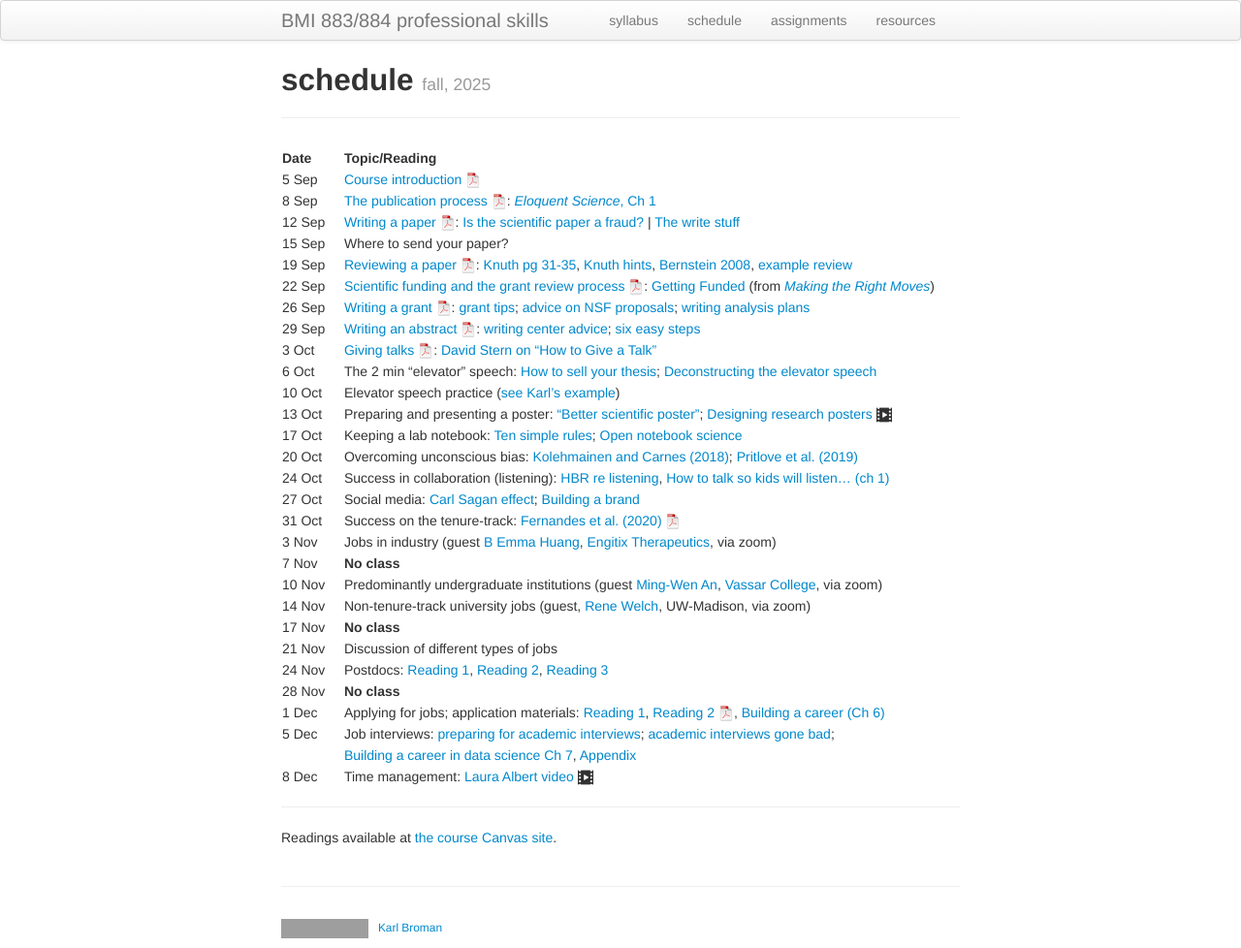
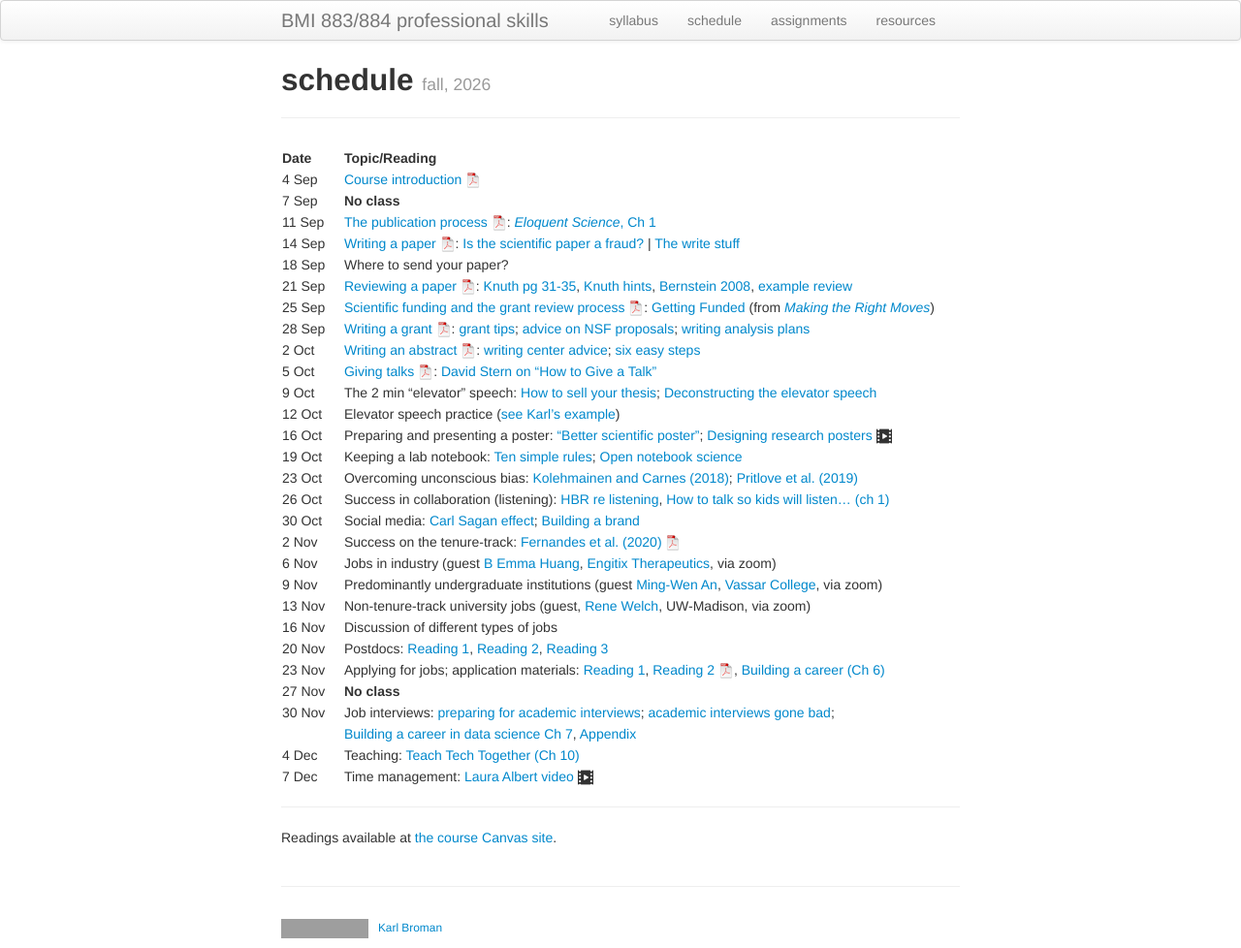
Before and after one commit to kbroman/BMI883, a Jekyll site: the page built from schedule.md, in a window 1280 px wide. Shown: the whole page at 97% size. Built offline with Jekyll 4.4.1, drawn with Linux system fonts in a browser that asks for light colours; grey boxes are pictures that could not be loaded.

Commit message:
Update for fall 2026

```diff
--- a/schedule.md
+++ b/schedule.md
@@ -1,46 +1,41 @@
 ---
 layout: page
 title: schedule
-tagline: fall, 2025
+tagline: fall, 2026
 description: Schedule and readings for BMI 883/884, Biomedical data science professional skills
 ---
 
 | Date    | &nbsp;&nbsp;&nbsp;&nbsp;   | Topic/Reading  |
 | :------ | -- | :----- |
-| 5 Sep   |    | [Course introduction ![pdf logo](icons/pdf-icon.png)](slides/00_intro_slides.pdf) |
-| 8 Sep  |    | [The publication process ![slides pdf](icons/pdf-icon.png)](slides/01_publications.pdf): [_Eloquent Science_, Ch 1](https://ebookcentral.proquest.com/lib/wisc/reader.action?docID=1115549) |
-| 12 Sep  |    | [Writing a paper ![slides pdf](icons/pdf-icon.png)](slides/02_writing.pdf): [Is the scientific paper a fraud?](http://www.weizmann.ac.il/mcb/UriAlon/sites/mcb.UriAlon/files/uploads/medawar.pdf) \| [The write stuff](https://media.nature.com/original/magazine-assets/d41586-018-02404-4/d41586-018-02404-4.pdf) |
-| 15 Sep  |    | Where to send your paper?
-| 19 Sep  |    | [Reviewing a paper ![slides pdf](icons/pdf-icon.png)](slides/03_reviewing.pdf): [Knuth pg 31-35](https://jmlr.csail.mit.edu/reviewing-papers/knuth_mathematical_writing.pdf), [Knuth hints](http://www.ifs.tuwien.ac.at/~silvia/research-tips/Knuth.pdf), [Bernstein 2008](https://www.markbernstein.org/elements/Reviewing.pdf), [example review](https://haldanessieve.org/2014/05/02/the-landscape-of-human-str-variation/#comment-41279) |
-| 22 Sep   |    | [Scientific funding and the grant review process ![slides pdf](icons/pdf-icon.png)](slides/04_grants.pdf): [Getting Funded](https://www.hhmi.org/sites/default/files/Educational%20Materials/Lab%20Management/Making%20the%20Right%20Moves/moves2_ch9.pdf#page=3) (from [_Making the Right Moves_](https://www.hhmi.org/science-education/programs/making-right-moves))|
-| 26 Sep   |    | [Writing a grant ![slides pdf](icons/pdf-icon.png)](slides/05_grantwriting.pdf): [grant tips](http://pages.cs.wisc.edu/~markhill/grant-tips.html); [advice on NSF proposals](https://www.cs.cmu.edu/~sfinger/advice/advice.html); [writing analysis plans](https://magazine.amstat.org/blog/2013/04/01/writingtipsfunding2013/) |
-| 29 Sep  |    | [Writing an abstract ![slides pdf](icons/pdf-icon.png)](slides/06_abstracts.pdf): [writing center advice](https://writing.wisc.edu/handbook/assignments/writing-an-abstract-for-your-research-paper/); [six easy steps](http://www.easterbrook.ca/steve/2010/01/how-to-write-a-scientific-abstract-in-six-easy-steps/) |
-| 3 Oct  |    | [Giving talks ![slides pdf](icons/pdf-icon.png)](slides/07_talks.pdf): [David Stern on "How to Give a Talk"](http://www.howtogiveatalk.com) |
-| 6 Oct  |    |  The 2 min "elevator" speech: [How to sell your thesis](https://thesiswhisperer.com/2010/07/01/how-to-sell-your-thesis-in-3-minutes-or-less/); [Deconstructing the elevator speech](https://uclalibrary.github.io/research-tips/deconstructing-the-elevator-speech/) |
-| 10 Oct  |    |  Elevator speech practice ([see Karl's example](elevator_speech_example.html)) |
-| 13 Oct  |    | Preparing and presenting a poster: ["Better scientific poster"](https://www.insidehighered.com/news/2019/06/24/theres-movement-better-scientific-posters-are-they-really-better); [Designing research posters ![video icon](icons/video-icon.png)](https://www.youtube.com/watch?v=XDJeSj7u488) |
-| 17 Oct  |    | Keeping a lab notebook: [Ten simple rules](https://doi.org/10.1371/journal.pcbi.1004385); [Open notebook science](https://crastina.se/open-notebook-science-the-carl-boettiger-interview-2/)  |
-| 20 Oct   |   | Overcoming unconscious bias: [Kolehmainen and Carnes (2018)](https://doi.org/10.1161/CIRCULATIONAHA.117.031295); [Pritlove et al. (2019)](https://doi.org/10.1016/S0140-6736(18)32267-0) |
-| 24 Oct   |   | Success in collaboration (listening): [HBR re listening](https://hbr.org/2021/12/how-to-become-a-better-listener), [How to talk so kids will listen... (ch 1)](https://bit.ly/3HhnFHY) |
-| 27 Oct  |    | Social media: [Carl Sagan effect](https://doi.org/10.1523/JNEUROSCI.0086-16.2016); [Building a brand](https://www.stephaniehicks.com/blog/building-a-brand-as-a-scientist/) |
-| 31 Oct   |    | Success on the tenure-track: [Fernandes et al. (2020)](https://doi.org/10.7554/eLife.54097) [![pdf icon](icons/pdf-icon.png)](https://bit.ly/3d3uA9b) |
-| 3 Nov   |    | Jobs in industry (guest [B Emma Huang](https://www.linkedin.com/in/bemmahuang/), [Engitix Therapeutics](https://engitix.com/), via zoom) |
-| 7 Nov   |    |   **No class** |
-| 10 Nov  |    | Predominantly undergraduate institutions (guest [Ming-Wen An](https://www.vassar.edu/faculty/mian), [Vassar College](https://www.vassar.edu/), via zoom) |
-| 14 Nov  |    | Non-tenure-track university jobs (guest, [Rene Welch](https://biostat.wiscweb.wisc.edu/staff/welch-rene/), UW-Madison, via zoom) |
-| 17 Nov  |    |   **No class** |
-| 21 Nov  |    | Discussion of different types of jobs |
-| 24 Nov  |    | Postdocs: [Reading 1](https://www.insidehighered.com/advice/2016/08/23/should-you-pursue-postdoc-or-not-essay), [Reading 2](https://www.nature.com/articles/d41586-020-03235-y), [Reading 3](http://simplystats.github.io/2011/12/28/grad-students-in-bio-statistics-do-a-postdoc/) |
-| 28 Nov  |    |  **No class** |
-| 1 Dec  |    |  Applying for jobs; application materials: [Reading 1](https://mitcommlab.mit.edu/broad/commkit/cover-letter-for-a-faculty-position/), [Reading 2 ![pdf icon](icons/pdf-icon.png)](assets/gsas-cvs-and-cover-letters.pdf), [Building a career (Ch 6)](https://livebook.manning.com/book/build-your-career-in-data-science/chapter-6/1) |
-| 5 Dec  |    | Job interviews: [preparing for academic interviews](https://www.sciencemag.org/careers/2018/12/how-put-your-best-foot-forward-faculty-job-interviews); [academic interviews gone bad](https://www.insidehighered.com/blogs/globalhighered/faculty-job-interviews-gone-bad); |
+| 4 Sep   |    | [Course introduction ![pdf logo](icons/pdf-icon.png)](slides/00_intro_slides.pdf) |
+| 7 Sep   |    | **No class** |
+| 11 Sep  |    | [The publication process ![slides pdf](icons/pdf-icon.png)](slides/01_publications.pdf): [_Eloquent Science_, Ch 1](https://ebookcentral.proquest.com/lib/wisc/reader.action?docID=1115549) |
+| 14 Sep  |    | [Writing a paper ![slides pdf](icons/pdf-icon.png)](slides/02_writing.pdf): [Is the scientific paper a fraud?](http://www.weizmann.ac.il/mcb/UriAlon/sites/mcb.UriAlon/files/uploads/medawar.pdf) \| [The write stuff](https://media.nature.com/original/magazine-assets/d41586-018-02404-4/d41586-018-02404-4.pdf) |
+| 18 Sep  |    | Where to send your paper?
+| 21 Sep  |    | [Reviewing a paper ![slides pdf](icons/pdf-icon.png)](slides/03_reviewing.pdf): [Knuth pg 31-35](https://jmlr.csail.mit.edu/reviewing-papers/knuth_mathematical_writing.pdf), [Knuth hints](http://www.ifs.tuwien.ac.at/~silvia/research-tips/Knuth.pdf), [Bernstein 2008](https://www.markbernstein.org/elements/Reviewing.pdf), [example review](https://haldanessieve.org/2014/05/02/the-landscape-of-human-str-variation/#comment-41279) |
+| 25 Sep   |    | [Scientific funding and the grant review process ![slides pdf](icons/pdf-icon.png)](slides/04_grants.pdf): [Getting Funded](https://www.hhmi.org/sites/default/files/Educational%20Materials/Lab%20Management/Making%20the%20Right%20Moves/moves2_ch9.pdf#page=3) (from [_Making the Right Moves_](https://www.hhmi.org/science-education/programs/making-right-moves))|
+| 28 Sep   |    | [Writing a grant ![slides pdf](icons/pdf-icon.png)](slides/05_grantwriting.pdf): [grant tips](http://pages.cs.wisc.edu/~markhill/grant-tips.html); [advice on NSF proposals](https://www.cs.cmu.edu/~sfinger/advice/advice.html); [writing analysis plans](https://magazine.amstat.org/blog/2013/04/01/writingtipsfunding2013/) |
+| 2 Oct  |    | [Writing an abstract ![slides pdf](icons/pdf-icon.png)](slides/06_abstracts.pdf): [writing center advice](https://writing.wisc.edu/handbook/assignments/writing-an-abstract-for-your-research-paper/); [six easy steps](http://www.easterbrook.ca/steve/2010/01/how-to-write-a-scientific-abstract-in-six-easy-steps/) |
+| 5 Oct  |    | [Giving talks ![slides pdf](icons/pdf-icon.png)](slides/07_talks.pdf): [David Stern on "How to Give a Talk"](http://www.howtogiveatalk.com) |
+| 9 Oct  |    |  The 2 min "elevator" speech: [How to sell your thesis](https://thesiswhisperer.com/2010/07/01/how-to-sell-your-thesis-in-3-minutes-or-less/); [Deconstructing the elevator speech](https://uclalibrary.github.io/research-tips/deconstructing-the-elevator-speech/) |
+| 12 Oct  |    |  Elevator speech practice ([see Karl's example](elevator_speech_example.html)) |
+| 16 Oct  |    | Preparing and presenting a poster: ["Better scientific poster"](https://www.insidehighered.com/news/2019/06/24/theres-movement-better-scientific-posters-are-they-really-better); [Designing research posters ![video icon](icons/video-icon.png)](https://www.youtube.com/watch?v=XDJeSj7u488) |
+| 19 Oct  |    | Keeping a lab notebook: [Ten simple rules](https://doi.org/10.1371/journal.pcbi.1004385); [Open notebook science](https://crastina.se/open-notebook-science-the-carl-boettiger-interview-2/)  |
+| 23 Oct   |   | Overcoming unconscious bias: [Kolehmainen and Carnes (2018)](https://doi.org/10.1161/CIRCULATIONAHA.117.031295); [Pritlove et al. (2019)](https://doi.org/10.1016/S0140-6736(18)32267-0) |
+| 26 Oct   |   | Success in collaboration (listening): [HBR re listening](https://hbr.org/2021/12/how-to-become-a-better-listener), [How to talk so kids will listen... (ch 1)](https://bit.ly/3HhnFHY) |
+| 30 Oct  |    | Social media: [Carl Sagan effect](https://doi.org/10.1523/JNEUROSCI.0086-16.2016); [Building a brand](https://www.stephaniehicks.com/blog/building-a-brand-as-a-scientist/) |
+| 2 Nov   |    | Success on the tenure-track: [Fernandes et al. (2020)](https://doi.org/10.7554/eLife.54097) [![pdf icon](icons/pdf-icon.png)](https://bit.ly/3d3uA9b) |
+| 6 Nov   |    | Jobs in industry (guest [B Emma Huang](https://www.linkedin.com/in/bemmahuang/), [Engitix Therapeutics](https://engitix.com/), via zoom) |
+| 9 Nov  |    | Predominantly undergraduate institutions (guest [Ming-Wen An](https://www.vassar.edu/faculty/mian), [Vassar College](https://www.vassar.edu/), via zoom) |
+| 13 Nov  |    | Non-tenure-track university jobs (guest, [Rene Welch](https://biostat.wiscweb.wisc.edu/staff/welch-rene/), UW-Madison, via zoom) |
+| 16 Nov  |    | Discussion of different types of jobs |
+| 20 Nov  |    | Postdocs: [Reading 1](https://www.insidehighered.com/advice/2016/08/23/should-you-pursue-postdoc-or-not-essay), [Reading 2](https://www.nature.com/articles/d41586-020-03235-y), [Reading 3](http://simplystats.github.io/2011/12/28/grad-students-in-bio-statistics-do-a-postdoc/) |
+| 23 Nov  |    |  Applying for jobs; application materials: [Reading 1](https://mitcommlab.mit.edu/broad/commkit/cover-letter-for-a-faculty-position/), [Reading 2 ![pdf icon](icons/pdf-icon.png)](assets/gsas-cvs-and-cover-letters.pdf), [Building a career (Ch 6)](https://livebook.manning.com/book/build-your-career-in-data-science/chapter-6/1) |
+| 27 Nov  |    |  **No class** |
+| 30 Nov  |    | Job interviews: [preparing for academic interviews](https://www.sciencemag.org/careers/2018/12/how-put-your-best-foot-forward-faculty-job-interviews); [academic interviews gone bad](https://www.insidehighered.com/blogs/globalhighered/faculty-job-interviews-gone-bad); |
 |        |    | [Building a career in data science Ch 7](https://livebook.manning.com/book/build-your-career-in-data-science/chapter-7/1), [Appendix](https://livebook.manning.com/book/build-a-career-in-data-science/appendix/) |
-| 8 Dec   |    | Time management: [Laura Albert video ![video icon](icons/video-icon.png)](https://www.youtube.com/watch?v=Jmdz0p_gTww) |
-
-
-<!-- skipped
-| 5 Dec   |    | Teaching: [Teach Tech Together (Ch 10)](https://teachtogether.tech/en/index.html#s:motivation) |
--->
+| 4 Dec  |    | Teaching: [Teach Tech Together (Ch 10)](https://teachtogether.tech/en/index.html#s:motivation) |
+| 7 Dec   |    | Time management: [Laura Albert video ![video icon](icons/video-icon.png)](https://www.youtube.com/watch?v=Jmdz0p_gTww) |
 
 
 ---
```
Also changed, not shown: homework1.md (+1 -1 lines), homework2.md (+1 -1 lines).
